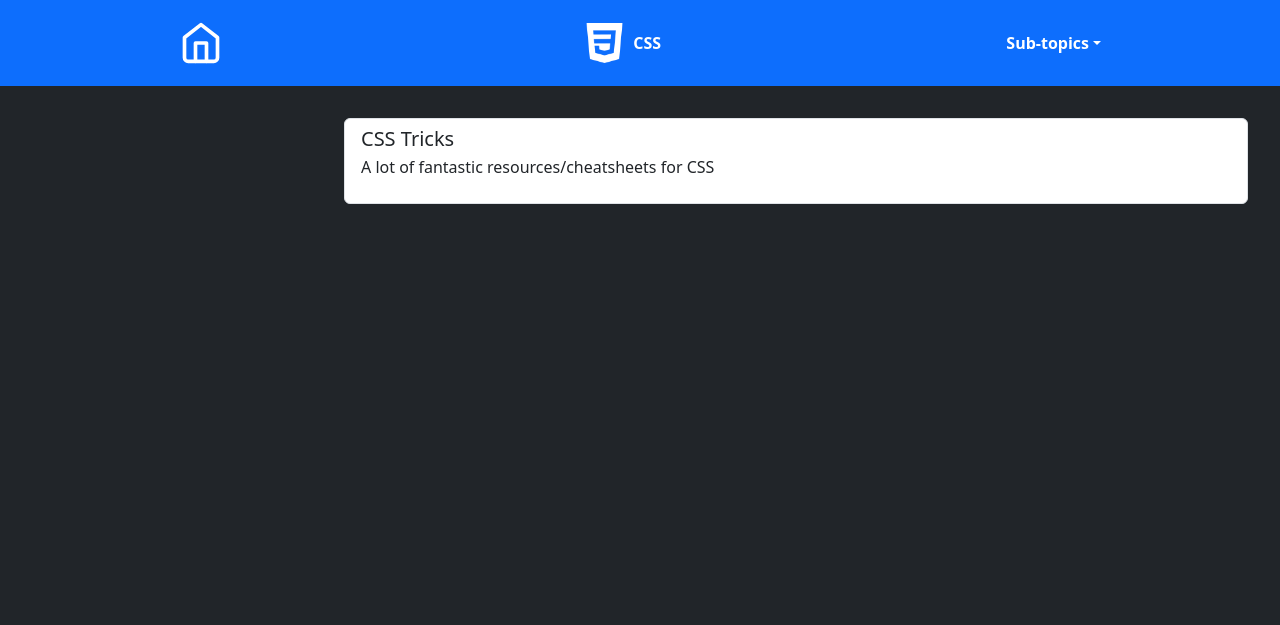
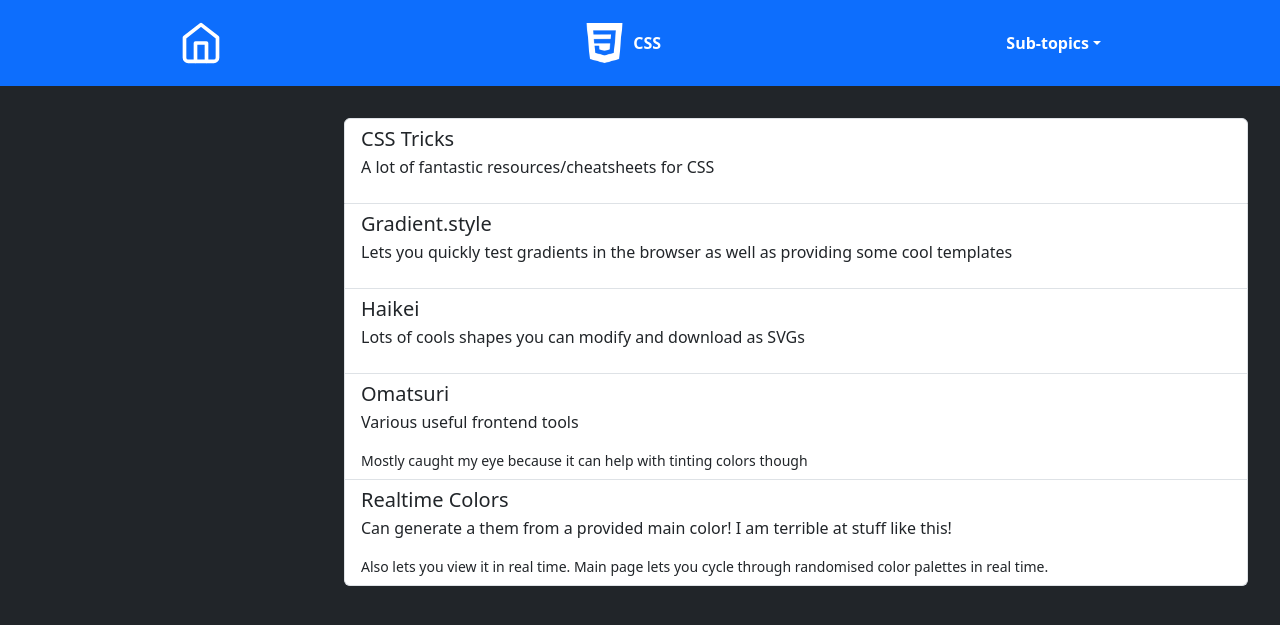
Before and after one commit to Brett-Tanner/Brett-Tanner.github.io, a Jekyll site: the page built from _css/useful_links.html, in a window 1280 px wide. Shown: the top 625 px of the page. Built offline with Jekyll 4.4.1, drawn with Linux system fonts in a browser that asks for light colours.

Commit message:
Add Kevin Powell's useful tools

```diff
--- a/_css/useful_links.html
+++ b/_css/useful_links.html
@@ -13,4 +13,54 @@
       <p>A lot of fantastic resources/cheatsheets for CSS</p>
     </div>
   </a>
+  <a
+    href="https://gradient.style"
+    class="list-group-item list-group-item-action"
+  >
+    <div class="d-flex flex-column">
+      <h5 class="mb-1">Gradient.style</h5>
+      <p>
+        Lets you quickly test gradients in the browser as well as providing some
+        cool templates
+      </p>
+    </div>
+  </a>
+  <a
+    href="https://app.haikei.app/"
+    class="list-group-item list-group-item-action"
+  >
+    <div class="d-flex flex-column">
+      <h5 class="mb-1">Haikei</h5>
+      <p>Lots of cools shapes you can modify and download as SVGs</p>
+    </div>
+  </a>
+  <a
+    href="https://omatsuri.app/"
+    class="list-group-item list-group-item-action"
+  >
+    <div class="d-flex flex-column">
+      <h5 class="mb-1">Omatsuri</h5>
+      <p>Various useful frontend tools</p>
+      <small
+        >Mostly caught my eye because it can help with tinting colors
+        though</small
+      >
+    </div>
+  </a>
+  <a
+    href="https://realtimecolors.com/palettes/?colors=1e0f1f-eeddee-a151a4-e1c5e2-ad5eb0"
+    class="list-group-item list-group-item-action"
+  >
+    <div class="d-flex flex-column">
+      <h5 class="mb-1">Realtime Colors</h5>
+      <p>
+        Can generate a them from a provided main color! I am terrible at stuff
+        like this!
+      </p>
+      <small
+        >Also lets you view it in real time. Main page lets you cycle through
+        randomised color palettes in real time.</small
+      >
+    </div>
+  </a>
 </div>
```
